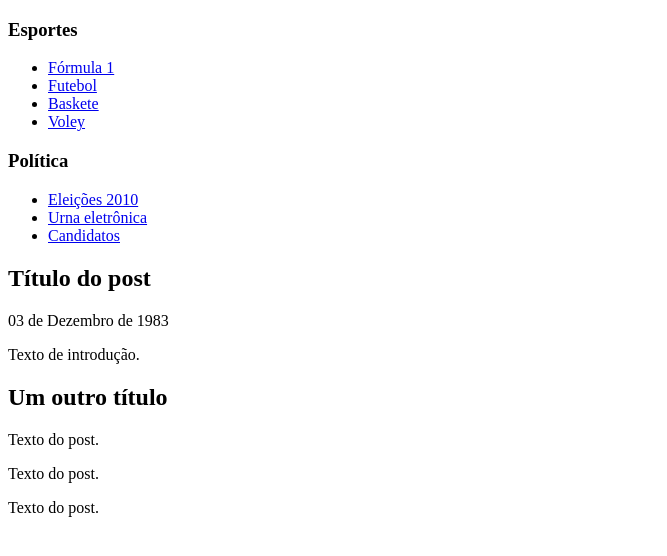
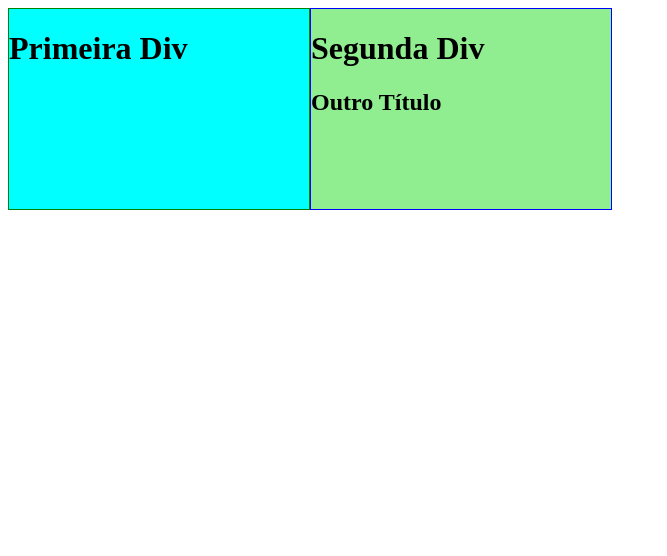
Before and after one commit to handrikmagalhaes/pweb1, a plain HTML site: page index.html in a window 1280 px wide. Shown: the whole page, without its empty margins (0-667 px from the left). Drawn offline with Linux system fonts and the light colour scheme.

```diff
--- a/index.html
+++ b/index.html
@@ -1,36 +1,20 @@
 <!DOCTYPE html>
-<html lang="pt-br">
+<html lang="en">
 <head>
+    <link rel="stylesheet" href="style.css">
     <meta charset="UTF-8">
     <meta name="viewport" content="width=device-width, initial-scale=1.0">
-    <title>HTML/CSS/Javascript</title>
+    <title>Position/Z-Index</title>
 </head>
 <body>
-    <aside>
-        <nav>
-            <h3>Esportes</h3>
-            <ul>
-                <li><a href="#">Fórmula 1</a></li>
-                <li><a href="#">Futebol</a></li>
-                <li><a href=”#”>Baskete</a></li>
-                <li><a href=”#”>Voley</a></li>
-            </ul>
-        </nav>
-        <nav>
-            <h3>Política</h3>
-            <ul>
-                <li><a href=”#”>Eleições 2010</a></li>
-                <li><a href=”#”>Urna eletrônica</a></li>
-                <li><a href=”#”>Candidatos</a></li>
-            </ul>
-        </nav>
-    </aside>
-    <article>
-        <header>
-            <h1>Título do post</h1>
-            <time datetime=”12-03-1983” pubdate=”pubdate”>03 de Dezembro de 1983</time>
-            <p>Texto de introdução.</p>
-        </header>
-        <h2>Um outro título</h2> <p>Texto do post.</p> <p>Texto do post.</p> <p>Texto do post.</p> </article>
+    <div id="principal">
+        <div id="primeiraDiv">
+            <h1>Primeira Div</h1>
+        </div>
+        <div id="segundaDiv">
+            <h1>Segunda Div</h1>
+            <h2>Outro Título</h2>
+        </div>
+    </div>
 </body>
 </html>
--- /dev/null
+++ b/style.css
@@ -0,0 +1,17 @@
+#principal{
+    display: inline-flex;
+}
+#primeiraDiv {
+    border: 1px green solid;
+    width: 300px;
+    height: 200px;
+    background-color: aqua;
+}
+
+#segundaDiv {
+    border: 1px blue solid;
+    width: 300px;
+    height: 200px;
+    background-color: lightgreen;
+
+}
```
